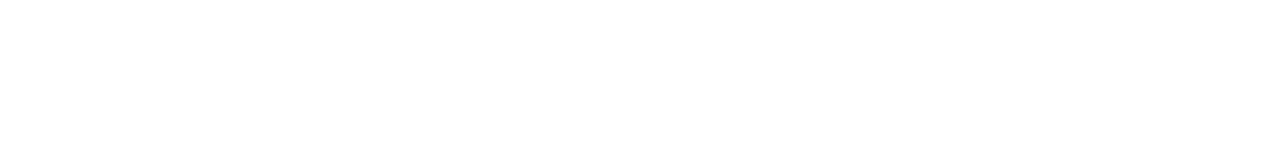
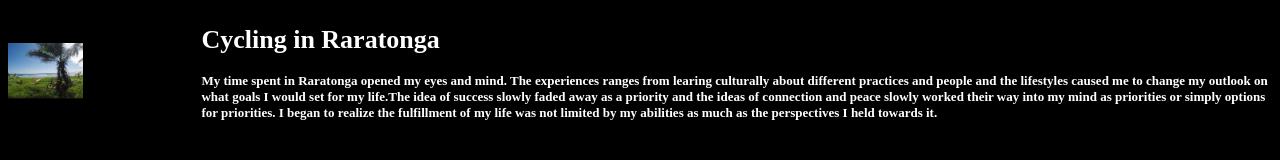
Before and after one commit to moiraleon/Personal-Project, a plain HTML site: page stories.html in a window 1280 px wide. Drawn offline with Linux system fonts and the light colour scheme.

Commit message:
stories look bad

```diff
--- a/stories.html
+++ b/stories.html
@@ -0,0 +1,44 @@
+<!DOCTYPE html>
+<html lang="en" style="background-color: black;">
+<head>
+    <meta charset="UTF-8">
+    <meta http-equiv="X-UA-Compatible" content="IE=edge">
+    <meta name="viewport" content="width=device-width, initial-scale=1.0">
+    <title>Document</title>
+</head>
+
+<style>
+  .story_container {
+    display: flex;
+    align-items: center;
+    justify-content: center
+  }
+  img {
+    max-width: 100%
+  }
+  .story_image {
+    flex-basis: 40%
+  }
+  .story_text {
+    font-size: small;
+    padding-left: 5px;
+  }
+</style>
+<body>
+    <div class="story_container">
+    <div class="story_image">
+        <img src="/public/beach.jpeg" alt="Cycling" width="40%">
+    </div>
+    <div class="story_text">
+        <h1 style="color: white;">Cycling in Raratonga</h1>
+        <h4 style="color: white">My time spent in Raratonga opened my eyes and mind. The experiences ranges from
+        learing culturally about different practices and people and the lifestyles caused me
+        to change my outlook on what goals I would set for my life.The idea of success slowly
+        faded away as a priority and the ideas of connection and peace slowly worked their way
+        into my mind as priorities or simply options for priorities. I began to realize the
+        fulfillment of my life was not limited by my abilities as much as the perspectives I held towards it.  </h4>
+    </div>
+</div>
+
+</body>
+</html>
```
Also changed, not shown: bucketlist.html (+12 -0 lines), project.css (+13 -12 lines).
